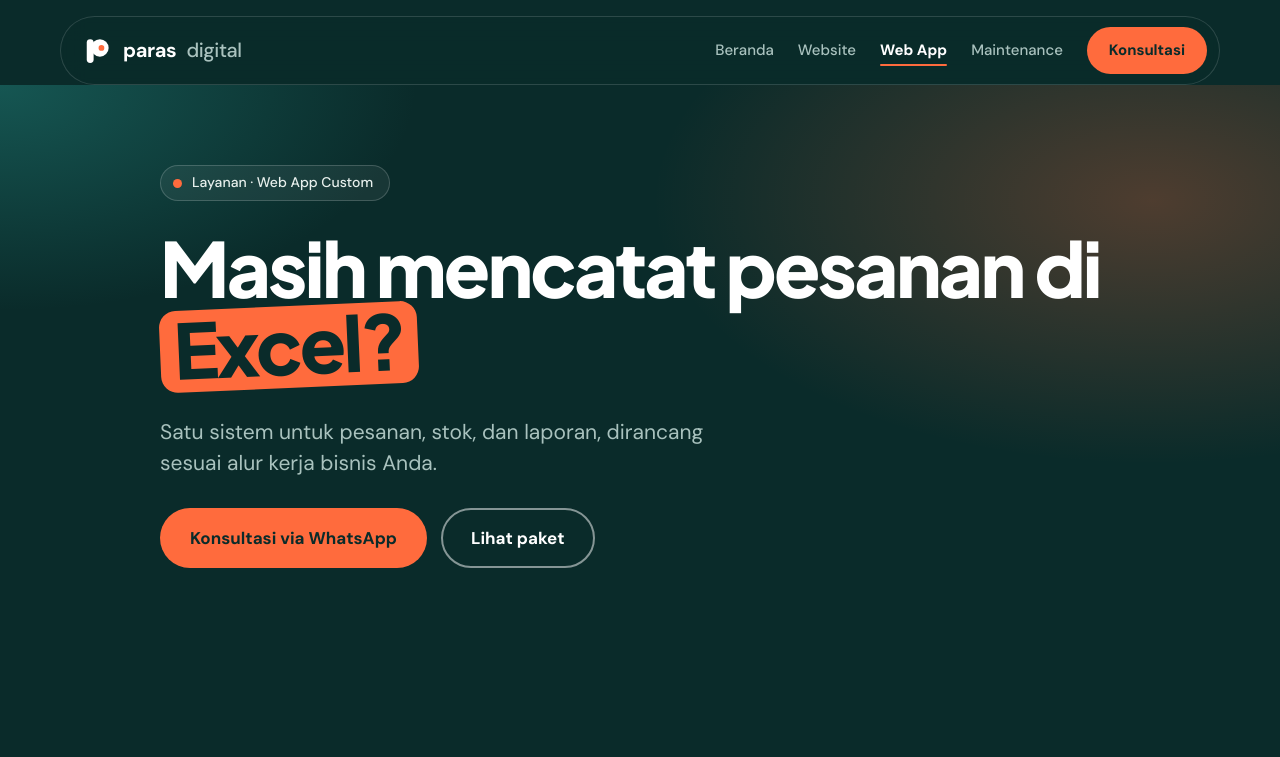
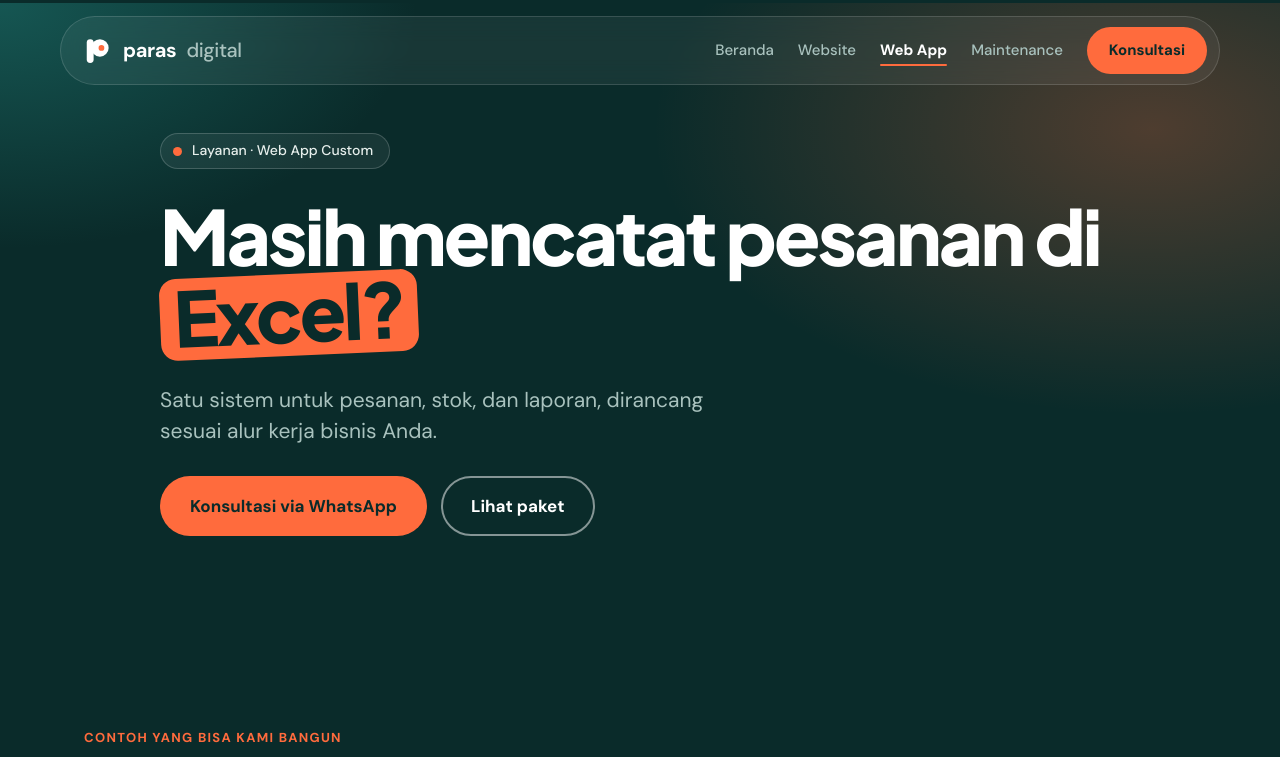
Before and after one commit to askarakmal00/parasdigital, a website: page layanan-webapp.html in a window 1280 px wide. Shown: the top 757 px of the page. Drawn offline with Linux system fonts and the light colour scheme; no server answers.

Commit message:
Fix seamless navbar background: pull hero section under nav and use translucent pill background

```diff
--- a/layanan-webapp.html
+++ b/layanan-webapp.html
@@ -45,7 +45,7 @@
     max-width: 1160px; margin: 0 auto;
     display: flex; flex-wrap: wrap; align-items: center; justify-content: space-between; gap: 12px;
     padding: 10px 12px 10px 22px; border-radius: 999px;
-    background: rgba(10,43,42,0.72); border: 1px solid rgba(255,255,255,0.14);
+    background: rgba(255,255,255,0.06); border: 1px solid rgba(255,255,255,0.14);
     backdrop-filter: blur(12px); -webkit-backdrop-filter: blur(12px);
     transition: background 0.3s ease, box-shadow 0.3s ease;
   }
@@ -83,9 +83,10 @@
 
   /* ─── HERO ─── */
   .hero-wrap {
+    margin-top: -82px;
+    padding: 130px 24px 96px;
     background: radial-gradient(60% 70% at 90% 20%, rgba(255,107,61,0.28) 0%, rgba(255,107,61,0) 65%),
                 radial-gradient(50% 60% at 0% 0%, rgba(31,122,116,0.55) 0%, rgba(31,122,116,0) 65%);
-    padding: 80px 24px 96px;
   }
   .hero-inner { max-width: 960px; margin: 0 auto; display: flex; flex-direction: column; gap: 28px; }
   .hero-badge {
```
Also changed, not shown: index.html (+3 -1 lines), layanan-maintenance.html (+3 -2 lines), layanan-website.html (+3 -2 lines).
